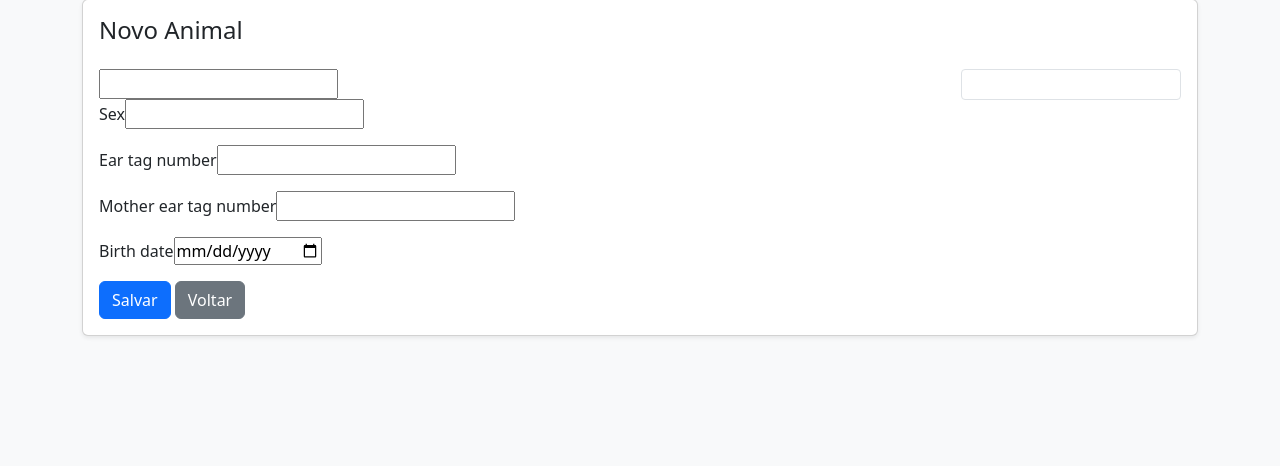
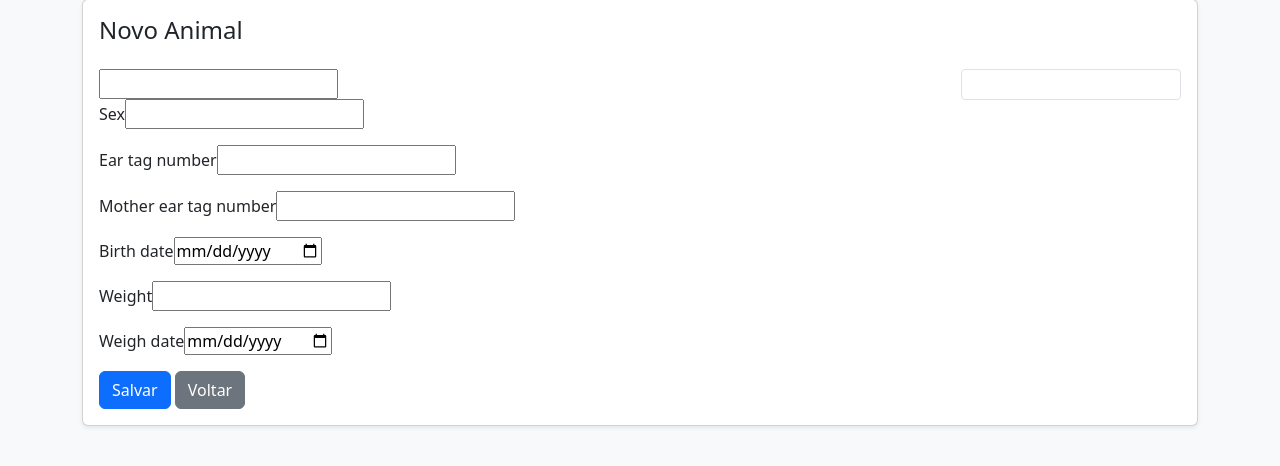
Before and after one commit to CristianoPirolli/Django-system, a Django app: template cadastro/templates/animal_form.html in a window 1280 px wide. Shown: the part 105-571 px from the top of the page. Run offline with Django 4.2, Linux system fonts and the light colour scheme; the template is opened without the code that fills it, so the values that code supplies are empty, except form fields; tables that the repository leaves empty hold one stand-in row (values such as "Sample post"); form fields are guessed from the names that the template uses.

Commit message:
Adiciona campos de pesagem aos animais

```diff
--- a/cadastro/forms.py
+++ b/cadastro/forms.py
@@ -5,19 +5,23 @@ from .models import Animal, Vaccine
 class AnimalForm(forms.ModelForm):
     class Meta:
         model = Animal
-        fields = ['sex', 'age', 'ear_tag_number', 'mother_ear_tag_number', 'birth_date']
+        fields = ['sex', 'age', 'ear_tag_number', 'mother_ear_tag_number', 'birth_date', 'weight', 'weigh_date']
         widgets = {
             'sex': forms.Select(attrs={'class': 'form-select'}),
             'age': forms.HiddenInput(),
             'ear_tag_number': forms.TextInput(attrs={'class': 'form-control'}),
             'mother_ear_tag_number': forms.TextInput(attrs={'class': 'form-control'}),
             'birth_date': forms.DateInput(attrs={'type': 'date', 'class': 'form-control'}),
+            'weight': forms.NumberInput(attrs={'class': 'form-control', 'step': '0.01'}),
+            'weigh_date': forms.DateInput(attrs={'type': 'date', 'class': 'form-control'}),
         }
         labels = {
             'sex': 'Sexo',
             'ear_tag_number': 'Nº do brinco',
             'mother_ear_tag_number': 'Nº do brinco da mãe',
             'birth_date': 'Data de nascimento',
+            'weight': 'Peso (kg)',
+            'weigh_date': 'Data da pesagem',
         }
 
 
--- a/cadastro/models.py
+++ b/cadastro/models.py
@@ -13,6 +13,8 @@ class Animal(models.Model):
     ear_tag_number = models.CharField('nº do brinco', max_length=50)
     mother_ear_tag_number = models.CharField('nº do brinco da mãe', max_length=50)
     birth_date = models.DateField('data de nascimento', blank=True, null=True)
+    weight = models.DecimalField('peso (kg)', max_digits=6, decimal_places=2, blank=True, null=True)
+    weigh_date = models.DateField('data de pesagem', blank=True, null=True)
 
     def __str__(self):
         return f"{self.ear_tag_number} ({self.get_sex_display()})"
--- a/cadastro/templates/animal_detail.html
+++ b/cadastro/templates/animal_detail.html
@@ -15,6 +15,8 @@
         <p><strong>Nº do brinco:</strong> {{ animal.ear_tag_number }}</p>
         <p><strong>Nº do brinco da mãe:</strong> {{ animal.mother_ear_tag_number }}</p>
         <p><strong>Data de nascimento:</strong> {{ animal.birth_date }}</p>
+        <p><strong>Peso:</strong> {{ animal.weight }} kg</p>
+        <p><strong>Data de pesagem:</strong> {{ animal.weigh_date }}</p>
     </div>
 </div>
 <div class="d-flex justify-content-between align-items-center mb-2">
--- a/cadastro/templates/animal_form.html
+++ b/cadastro/templates/animal_form.html
@@ -19,6 +19,12 @@
             </div>
             <div class="mb-3">
                 {{ form.birth_date.label_tag }}{{ form.birth_date }}
+            </div>
+            <div class="mb-3">
+                {{ form.weight.label_tag }}{{ form.weight }}
+            </div>
+            <div class="mb-3">
+                {{ form.weigh_date.label_tag }}{{ form.weigh_date }}
             </div>
             <div class="mt-3">
                 <button type="submit" class="btn btn-primary">Salvar</button>
--- a/cadastro/templates/animal_list.html
+++ b/cadastro/templates/animal_list.html
@@ -14,6 +14,7 @@
                     <th>Nº do brinco</th>
                     <th>Sexo</th>
                     <th>Idade</th>
+                    <th>Peso (kg)</th>
                     <th>Ações</th>
                 </tr>
             </thead>
@@ -23,6 +24,7 @@
                     <td><a href="{% url 'animal_detail' animal.pk %}">{{ animal.ear_tag_number }}</a></td>
                     <td>{{ animal.get_sex_display }}</td>
                     <td>{{ animal.age_display }}</td>
+                    <td>{{ animal.weight }}</td>
                     <td>
                         <a class="btn btn-sm btn-outline-primary" href="{% url 'animal_detail' animal.pk %}">Ver</a>
                         <a class="btn btn-sm btn-outline-secondary" href="{% url 'animal_edit' animal.pk %}">Editar</a>
```
Also changed, not shown: README.md, cadastro/migrations/0001_initial.py (added).
